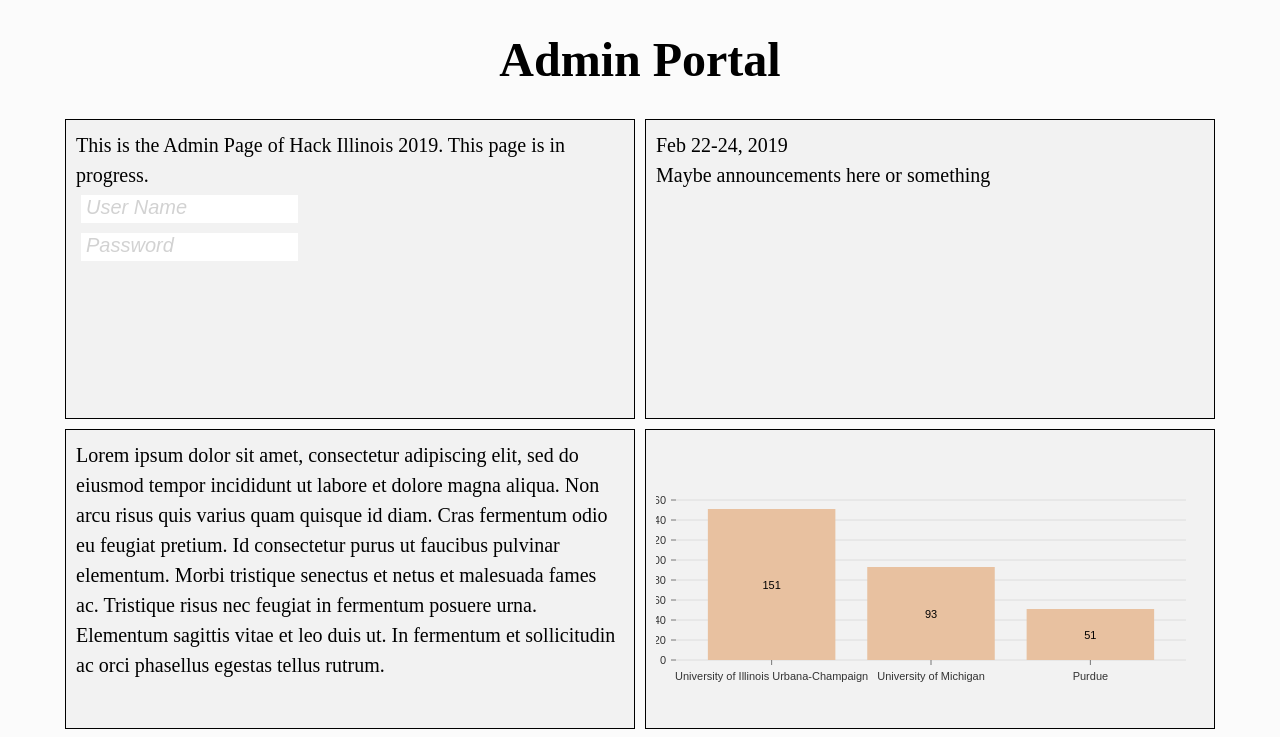
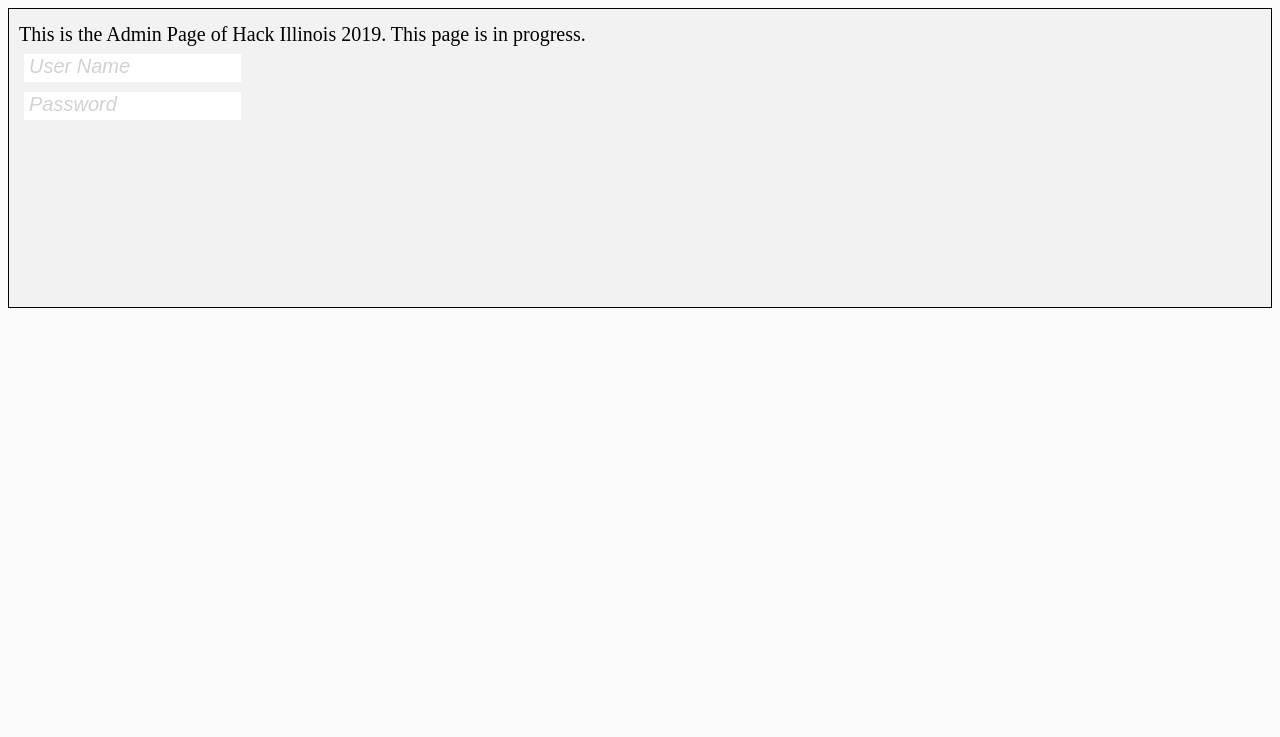
Before and after one commit to HackIllinois/admin-site, a React (Create React App) app: page /login in a window 1280 px wide. Shown: the top 737 px of the page. Built offline with nearby package versions, Linux system fonts and the light colour scheme.

Commit message:
Add react router to admin portal with separate login page

```diff
--- a/package.json
+++ b/package.json
@@ -7,6 +7,7 @@
     "react": "^16.4.1",
     "react-dom": "^16.4.1",
     "react-redux": "^5.0.7",
+    "react-router-dom": "^4.3.1",
     "react-scripts": "1.1.4",
     "react-tabs": "^2.3.0",
     "redux": "^4.0.0"
--- a/src/App.js
+++ b/src/App.js
@@ -1,65 +1,20 @@
 import React, { Component } from 'react';
-import { Tab, Tabs, TabList, TabPanel } from 'react-tabs';
+import { BrowserRouter, Switch, Route } from 'react-router-dom';
 
-import './styles.css';
-
-
-import School from './components/School';
+import Home from './scenes/Home';
+import Login from './scenes/Login'
 
 import './styles.css';
 
 class App extends Component {
   render() {
     return (
-      <div className="App">
-
-        <h1 className="admin-Header">Admin Portal</h1>
-
-        <div className="div-List grid">
-          <div className="grid-element">
-            <div>
-              This is the Admin Page of Hack Illinois 2019. This page is in progress.
-            </div>
-            <span className="login">
-              <div>
-                <input placeholder="User Name" />
-              </div>
-              <div>
-                <input placeholder="Password" />
-              </div>
-            </span>
-          </div>
-
-          <div className="grid-element">
-            Feb 22-24, 2019<br/>
-            Maybe announcements here or something
-          </div>
-
-          <div className="grid-element">
-            Lorem ipsum dolor sit amet, consectetur adipiscing elit, sed do eiusmod tempor incididunt ut labore et dolore magna aliqua. Non arcu risus quis varius quam quisque id diam. Cras fermentum odio eu feugiat pretium. Id consectetur purus ut faucibus pulvinar elementum. Morbi tristique senectus et netus et malesuada fames ac. Tristique risus nec feugiat in fermentum posuere urna. Elementum sagittis vitae et leo duis ut. In fermentum et sollicitudin ac orci phasellus egestas tellus rutrum.
-          </div>
-
-          <div className="grid-element">
-            <School />
-          </div>
-
-          <div className="grid-element grid-element-tabs">
-            <Tabs>
-              <TabList>
-                <Tab>Tab 1</Tab>
-                <Tab>Tab 2</Tab>
-                <Tab>Tab 3</Tab>
-                <Tab>Tab 4</Tab>
-              </TabList>
-
-              <TabPanel>Lorem ipsum dolor sit amet, consectetur adipiscing elit, sed do eiusmod tempor incididunt ut labore et dolore magna aliqua.</TabPanel>
-              <TabPanel>Non arcu risus quis varius quam quisque id diam. Cras fermentum odio eu feugiat pretium. Id consectetur purus ut faucibus pulvinar elementum. </TabPanel>
-              <TabPanel>Morbi tristique senectus et netus et malesuada fames ac. Tristique risus nec feugiat in fermentum posuere urna.</TabPanel>
-              <TabPanel>Elementum sagittis vitae et leo duis ut. In fermentum et sollicitudin ac orci phasellus egestas tellus rutrum.</TabPanel>
-            </Tabs>
-          </div>
-        </div>
-      </div>
+      <BrowserRouter>
+        <Switch>
+          <Route exact path="/" component={Home} />
+          <Route path="/login" component={Login} />
+        </Switch>
+      </BrowserRouter>
     );
   }
 }
--- /dev/null
+++ b/src/scenes/Home/index.jsx
@@ -0,0 +1,45 @@
+import React from 'react';
+
+import { Tab, Tabs, TabList, TabPanel } from 'react-tabs';
+
+import School from '../../components/School';
+
+const Home = () => (
+  <div className="App">
+
+    <h1 className="admin-Header">Admin Portal</h1>
+
+    <div className="div-List grid">
+      <div className="grid-element">
+        Feb 22-24, 2019<br />
+        Maybe announcements here or something
+      </div>
+
+      <div className="grid-element">
+        Lorem ipsum dolor sit amet, consectetur adipiscing elit, sed do eiusmod tempor incididunt ut labore et dolore magna aliqua. Non arcu risus quis varius quam quisque id diam. Cras fermentum odio eu feugiat pretium. Id consectetur purus ut faucibus pulvinar elementum. Morbi tristique senectus et netus et malesuada fames ac. Tristique risus nec feugiat in fermentum posuere urna. Elementum sagittis vitae et leo duis ut. In fermentum et sollicitudin ac orci phasellus egestas tellus rutrum.
+      </div>
+
+      <div className="grid-element">
+        <School />
+      </div>
+
+      <div className="grid-element grid-element-tabs">
+        <Tabs>
+          <TabList>
+            <Tab>Tab 1</Tab>
+            <Tab>Tab 2</Tab>
+            <Tab>Tab 3</Tab>
+            <Tab>Tab 4</Tab>
+          </TabList>
+
+          <TabPanel>Lorem ipsum dolor sit amet, consectetur adipiscing elit, sed do eiusmod tempor incididunt ut labore et dolore magna aliqua.</TabPanel>
+          <TabPanel>Non arcu risus quis varius quam quisque id diam. Cras fermentum odio eu feugiat pretium. Id consectetur purus ut faucibus pulvinar elementum. </TabPanel>
+          <TabPanel>Morbi tristique senectus et netus et malesuada fames ac. Tristique risus nec feugiat in fermentum posuere urna.</TabPanel>
+          <TabPanel>Elementum sagittis vitae et leo duis ut. In fermentum et sollicitudin ac orci phasellus egestas tellus rutrum.</TabPanel>
+        </Tabs>
+      </div>
+    </div>
+  </div>
+);
+
+export default Home;
--- /dev/null
+++ b/src/scenes/Login/index.jsx
@@ -0,0 +1,19 @@
+import React from 'react';
+
+const Login = () => (
+    <div className="grid-element">
+      <div>
+          This is the Admin Page of Hack Illinois 2019. This page is in progress.
+      </div>
+      <span className="login">
+          <div>
+              <input placeholder="User Name" />
+          </div>
+          <div>
+              <input placeholder="Password" />
+          </div>
+      </span>
+    </div>
+);
+
+export default Login;
```
